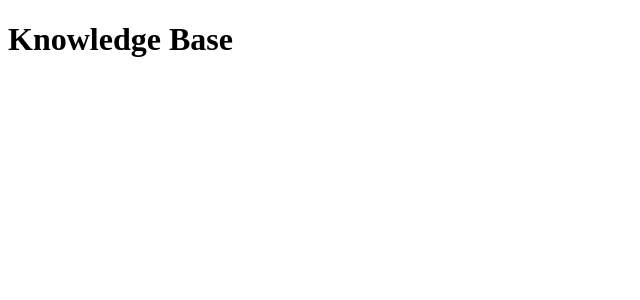
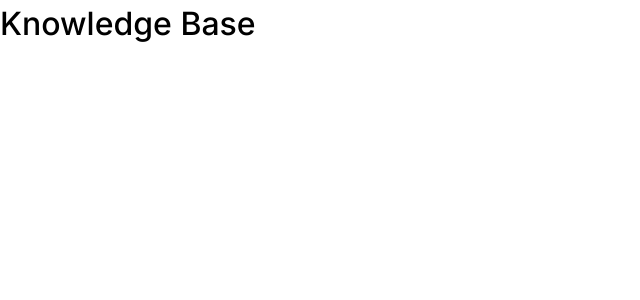
Before and after one commit to BNCSFunctionalAccount/bncs-portal, a Next.js app: page /knowledge-base in a window 1280 px wide. Shown: the top 300 px of the page, without its empty margins (0-640 px from the left). Built offline with nearby package versions, Linux system fonts and the light colour scheme.

Commit message:
add contact and knowledge base pages

```diff
--- /dev/null
+++ b/src/app/knowledge-base/page.tsx
@@ -0,0 +1,7 @@
+export default function KnowledgeBase() {
+	return (
+		<div>
+			<h1>Knowledge Base</h1>
+		</div>
+	)
+}
```
Also changed, not shown: src/app/contact/page.tsx (added, +7 -0 lines).
